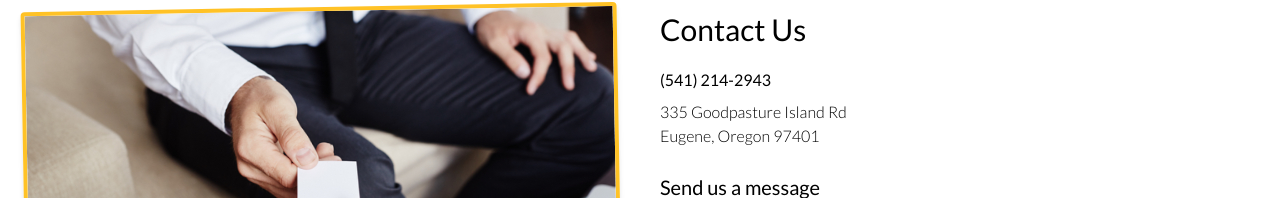
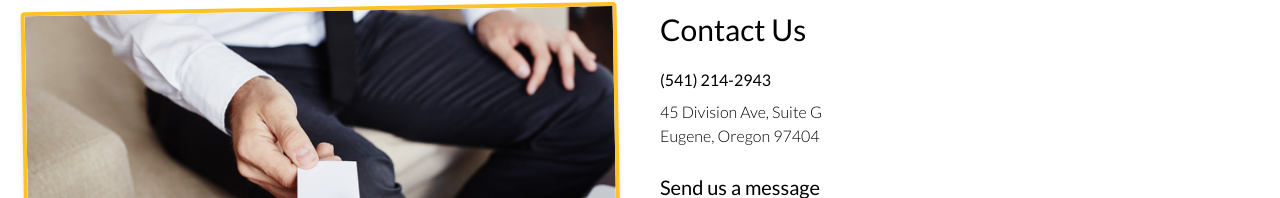
Before and after one commit to dustinboling/bizz-buzz-media, a Nuxt app: page /contact in a window 1280 px wide. Shown: the part 217-415 px from the top of the page. Built offline with nearby package versions, Linux system fonts and the light colour scheme.

Commit message:
Updated address

```diff
--- a/pages/contact/index.vue
+++ b/pages/contact/index.vue
@@ -15,8 +15,8 @@
           <div class="mb-6">
             <p class="mb-2 font-normal">(541) 214-2943</p>
             <p>
-              335 Goodpasture Island Rd
-              <br />Eugene, Oregon 97401
+              45 Division Ave, Suite G
+              <br />Eugene, Oregon 97404
             </p>
           </div>
 
```
